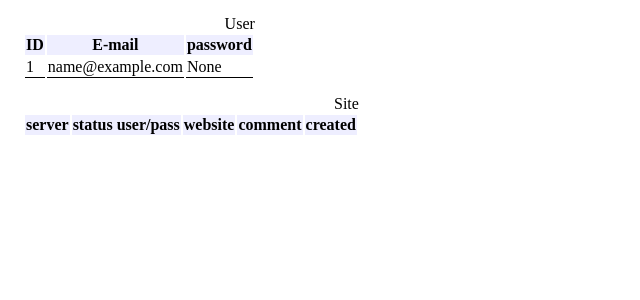
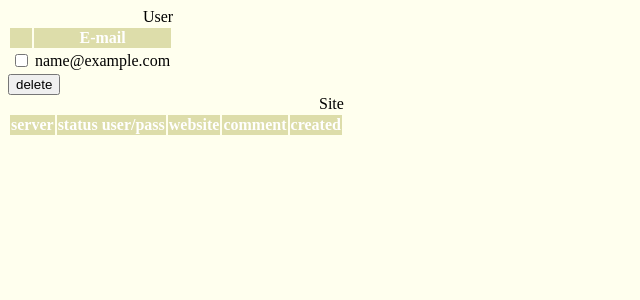
Before and after one commit to teamikl/pyninjam.jamfarm, a Flask app: page /admin/db/dump in a window 1280 px wide. Shown: the top 300 px of the page, without its empty margins (0-640 px from the left). Run offline with Flask 2, Linux system fonts and the light colour scheme; the visitor is signed in with stand-in values (Sample User, id 1); data comes from the database, SQL or seed files in the repository; data that the repository does not hold is empty; some libraries are stand-ins or nearby versions.

Commit message:
delete user/site for admin

```diff
--- a/flask/jamfarmportal/application.py
+++ b/flask/jamfarmportal/application.py
@@ -7,11 +7,13 @@
         Flask, render_template, jsonify,
         request, session, redirect, abort, escape
     )
+from sqlalchemy.exc import IntegrityError
+from sqlalchemy.orm.exc import NoResultFound
 
 import ninjam
 from database import db_session
 from models import User, Site
-from utils import generate_password
+from utils import generate_password, is_valid_email
 
 app = Flask(__name__)
 app.secret_key = "\x7fE?yW\x9c\xceP\xc0\x06'\x97f\xd6\xddL\xe3pu\xd8\x87.FR"
@@ -34,18 +36,45 @@
         users=User.query.all(),
         sites=Site.query.all())
 
+@app.route('/admin/db/delete/<table>', methods=['POST'])
+def admin_db_delete(table):
+    assert table in ('user','site')
+    values = request.form.getlist('selected')
+    try:
+        if table == 'user':
+            for uid in values:
+                for site in Site.query.filter(Site.owner==uid):
+                    db_session.delete(site)
+                for user in User.query.filter(User.id==uid):
+                    db_session.delete(user)
+            db_session.commit()
+        elif table == 'site':
+            for sid in values:
+                site = Site.query.filter(Site.id==sid).one()
+                db_session.delete(site)
+            db_session.commit()
+    except NoResultFound:
+        db_session.rollback()
+
+    return redirect('/admin/db/dump')
+
 @app.route('/register', methods=['GET', 'POST'])
 def register():
     # XXX: POST ... Bad Request
     if request.method == 'POST':
         email = request.form['email']
-        # Check valid email address
+        if not is_valid_email(email):
+            reason = 'not valid email address'
+            return render_template('register_error.html', reason=reason)
+        try:
+            user = User(email, password=generate_password())
+            db_session.add(user)
+            db_session.commit()
+        except IntegrityError, e:
+            reason = '%s already exists' % escape(email)
+            return render_template('register_error.html', reason=reason)
+
         # Send password to mail
-
-        user = User(email, password=generate_password())
-        db_session.add(user)
-        db_session.commit()
-
         return redirect('/')
     return render_template('register_form.html')
 
--- a/flask/jamfarmportal/templates/admin_db_dump.html
+++ b/flask/jamfarmportal/templates/admin_db_dump.html
@@ -1,40 +1,30 @@
+{% extends "base.html" %}
+
+{% block title %} Admin db manager {% endblock %}
+{% block content %}
 
 
-  <style>
-    table {
-      margin: 15px;
-    }
-    table caption {
-      text-align: right;
-    }
-    th {
-      background-color: #eeeeff;
-    }
-    td {
-      border-bottom: solid 1px black;
-    }
-
-  </style>
-
-  <table summary="User table">
+  <form action="/admin/db/delete/user" method="post">
+  <table>
   <caption>User</caption>
   <thead>
     <tr>
-      <th>ID
+      <th>
       <th>E-mail
-      <th>password
   </thead>
   <tbody>
   {% for entry in users %}
     <tr>
-      <td>{{ entry.id|escape }}
+      <td><input type="checkbox" name="selected" value="{{ entry.id }}" />
       <td>{{ entry.email|escape }}
-      <td>{{ entry.password|escape }}
   {% endfor %}
   </tbody>
   </table>
+  <input type="submit" value="delete" />
+  </form>
 
-  <table summary="Site table">
+  <form action="/admin/db/delete/site" method="post">
+  <table>
   <caption>Site</caption>
   <thead>
     <tr>
@@ -47,11 +37,15 @@
   <tbody>
   {% for entry in sites %}
     <tr>
+      <td><input type="checkbox" name="selected" value="{{ entry.id }}" />
       <td>{{ entry.server|escape }}
-      <td>{{ entry.username|escape }} / {{ entry.password|escape }}
-      <td><a href="{{ entry.website|escape }}">website</a>
+      <td><a href="{{ entry.website|escape }}">{{ entry.website|escape }}</a>
       <td>{{ entry.comment|escape }}
       <td>{{ entry.created }}
   {% endfor %}
   </tbody>
   </table>
+  </form>
+
+
+{% endblock %}
--- a/flask/jamfarmportal/utils.py
+++ b/flask/jamfarmportal/utils.py
@@ -1,6 +1,11 @@
 
+import re
 import string
 import random
 
 def generate_password( length=8, token=string.digits+string.letters):
     return ''.join(random.choice(token) for x in xrange(length))
+
+def is_valid_email(email):
+    # XXX: use re.match
+    return email.count('@') == 1
```
Also changed, not shown: flask/jamfarmportal/templates/register_error.html (added, +9 -0 lines), flask/jamfarmportal/templates/user_page.html (+23 -7 lines).
